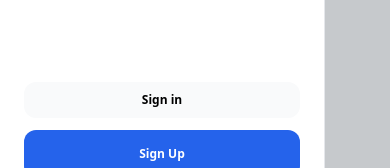
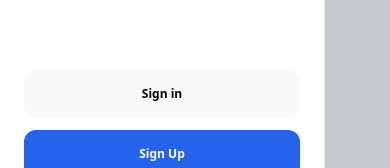
Before and after one commit to akladyous/react-design-patterns, a React (Create React App) app in the folder navbar/: page / in a window 390 px wide. Both pictures are taken after a click on the button 350 px from the left and 28 px from the top of the page. Shown: the part 594-762 px from the top of the page. Built offline with nearby package versions, Linux system fonts and the light colour scheme.

Commit message:
react navbar tailwind

```diff
--- a/navbar/src/App.js
+++ b/navbar/src/App.js
@@ -135,7 +135,7 @@ function App() {
                     <div className="mt-auto">
                         <div className="pt-6">
                             <a
-                                className="block px-4 py-3 mb-3 leading-loose text-xs text-center font-semibold leading-none bg-gray-50 hover:bg-gray-100 rounded-xl"
+                                className="block px-4 py-3 mb-3 leading-loose text-xs text-center font-semibold bg-gray-50 hover:bg-gray-100 rounded-xl"
                                 href="/"
                             >Sign in</a
                             >
```
